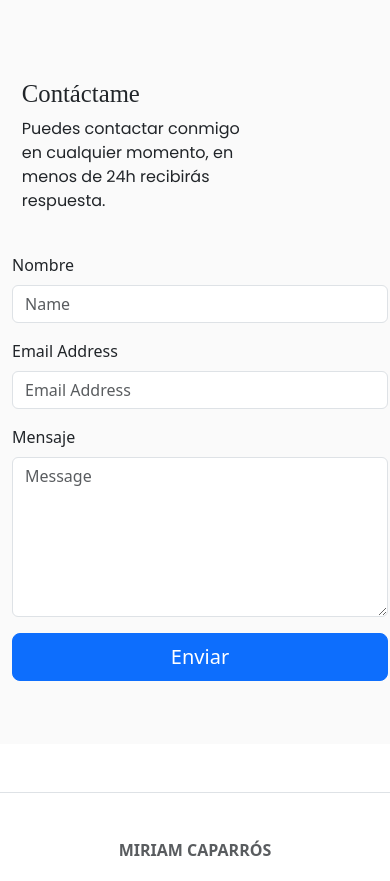
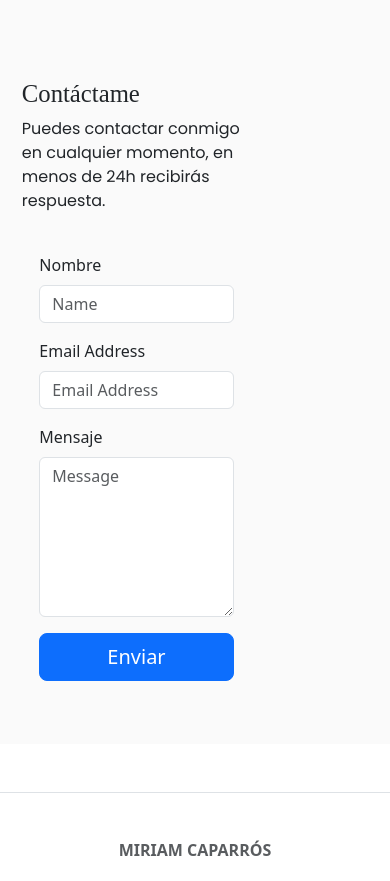
Before and after one commit to miriamcapmas/miriamcapmas.github.io, a plain HTML site: page index.html in a window 390 px wide. Shown: the part 6968-7849 px from the top of the page. Drawn offline with nearby package versions, Linux system fonts and the light colour scheme; a web font is replaced by a local one.

Commit message:
Update estilos.css

```diff
--- a/estilos.css
+++ b/estilos.css
@@ -314,9 +314,9 @@ button a{
     }
 
     .contacto h2,#contcont{
-        margin-right: auto;
-        margin-left: auto;
-        width: 400px;
+        margin-right: 20%;
+        margin-left: 10%;
+        width: 80%;
     }
 
 
```
